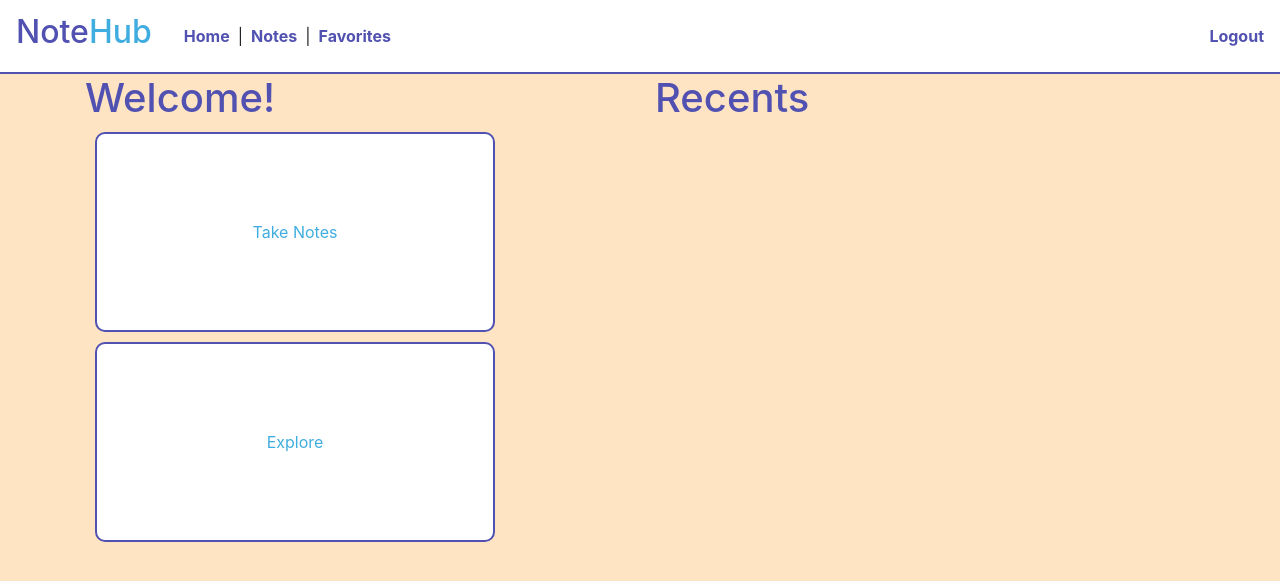
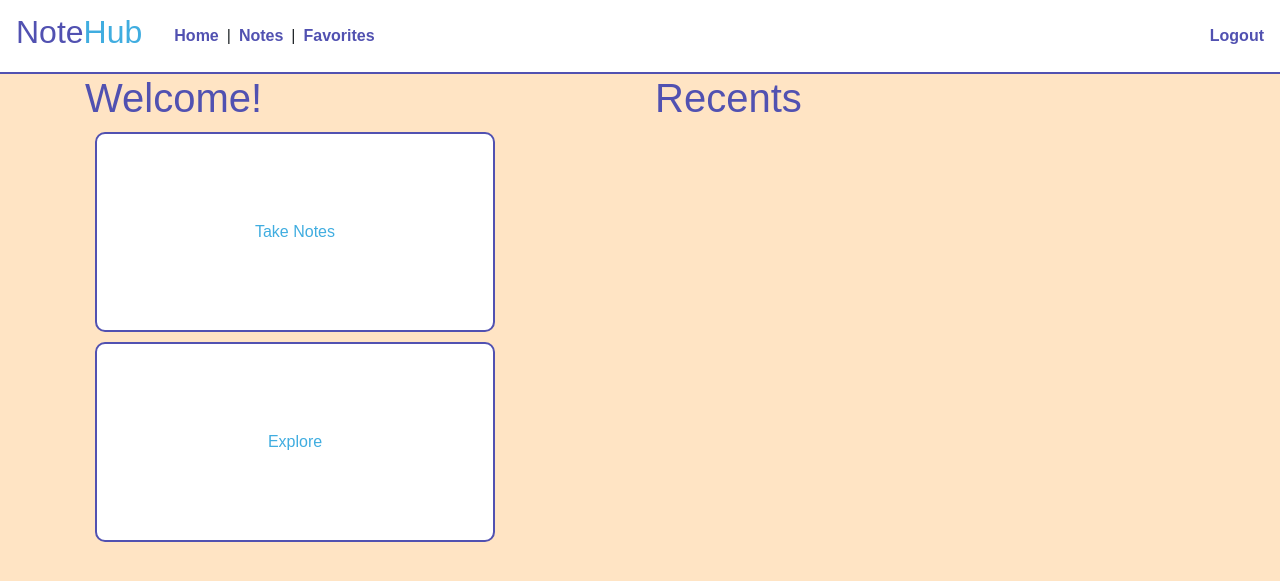
Before and after one commit to Kquach12/Notehub---Solo-Project, a Flask app: template flask_app/templates/dashboard.html in a window 1280 px wide. Shown: the top 581 px of the page. Run offline with Flask 2, Linux system fonts and the light colour scheme; the template is opened without the code that fills it, so the values that code supplies are empty; some libraries are stand-ins or nearby versions.

Commit message:
Change font and update styling

```diff
--- a/flask_app/controllers/chapters.py
+++ b/flask_app/controllers/chapters.py
@@ -22,11 +22,10 @@ def add_to_db():
     if not Chapter.validate_chapter(request.form) or not School.validate_school(request.form) or not Course.validate_course(request.form):
         return redirect('/create/chapter')
 
-    data_school_course = {
+    data_school_course = {                          #Get school and course id before saving it into a new chapter
         "school_name": request.form['school_name'],
         "course_name": request.form['course_name']
     }
-
     school = School.get_one_by_name(data_school_course)
     course = Course.get_one_by_name(data_school_course)
 
--- a/flask_app/static/css/style.css
+++ b/flask_app/static/css/style.css
@@ -1,3 +1,7 @@
+*{
+    font-family: 'Varela Round', sans-serif;
+}
+
 body{
     background-color: bisque;
 }
--- a/flask_app/templates/dashboard.html
+++ b/flask_app/templates/dashboard.html
@@ -5,6 +5,7 @@
     <meta http-equiv="X-UA-Compatible" content="IE=edge">
     <meta name="viewport" content="width=device-width, initial-scale=1.0">
     <title>Document</title>
+    <link rel="stylesheet" href="https://fonts.googleapis.com/css?family=Tangerine">
     <link rel="stylesheet" href="https://stackpath.bootstrapcdn.com/bootstrap/4.3.1/css/bootstrap.min.css" integrity="sha384-ggOyR0iXCbMQv3Xipma34MD+dH/1fQ784/j6cY/iJTQUOhcWr7x9JvoRxT2MZw1T" crossorigin="anonymous">
     <link rel="stylesheet" href="../static/css/style.css">
 </head>
--- a/flask_app/templates/favorites.html
+++ b/flask_app/templates/favorites.html
@@ -7,6 +7,7 @@
     <title>Document</title>
     <link rel="stylesheet" href="https://stackpath.bootstrapcdn.com/bootstrap/4.3.1/css/bootstrap.min.css" integrity="sha384-ggOyR0iXCbMQv3Xipma34MD+dH/1fQ784/j6cY/iJTQUOhcWr7x9JvoRxT2MZw1T" crossorigin="anonymous">
     <link rel="stylesheet" href="../static/css/style.css">
+    <link rel="stylesheet" href="../static/css/allNotes.css">
 
 </head>
 <body>
```
